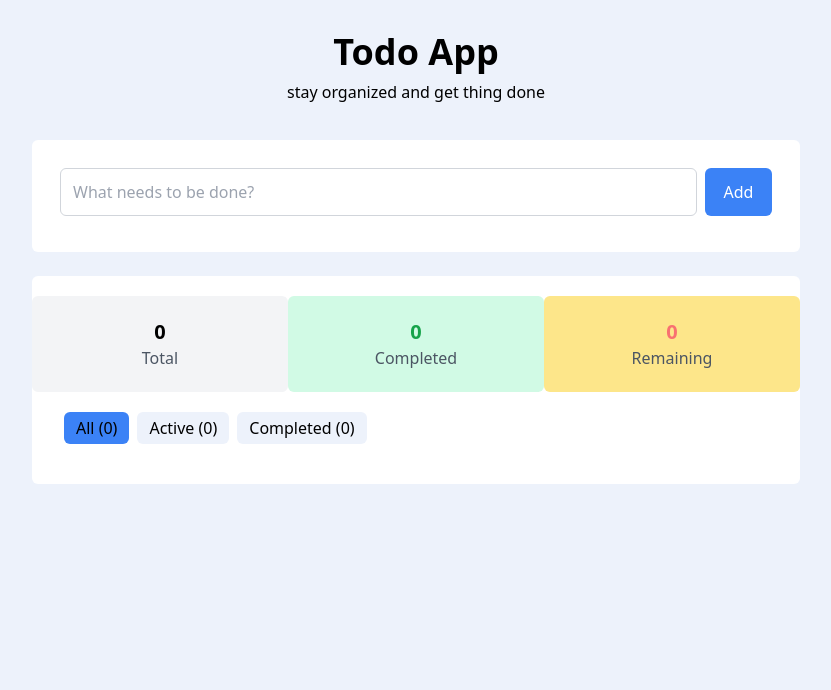
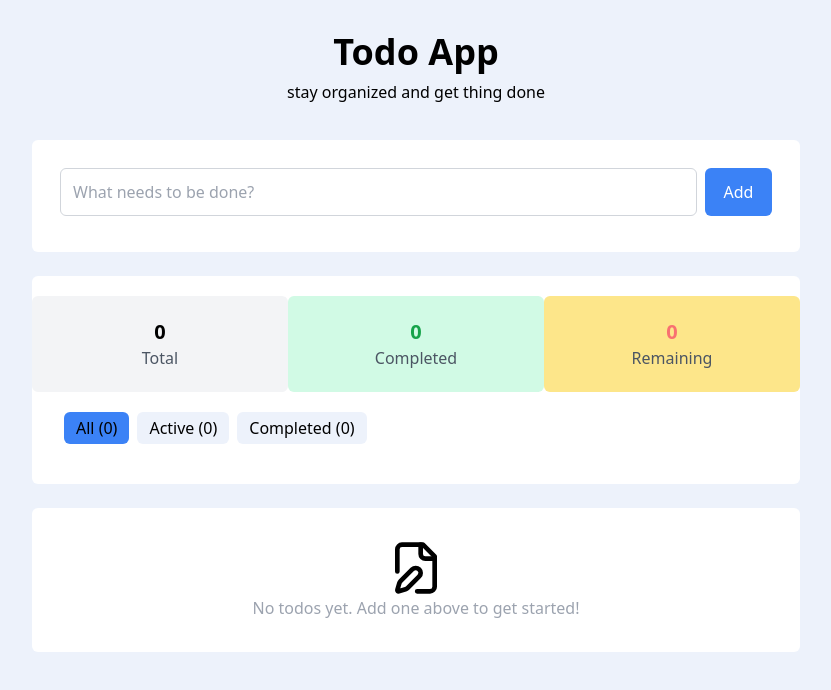
Before and after one commit to amjadhashmi/react-todo-app, a React (Vite) app: page / in a window 1280 px wide. Shown: the top 690 px of the page, without its empty margins (224-1055 px from the left). Built offline with nearby package versions, Linux system fonts and the light colour scheme.

Commit message:
add feedback area

```diff
--- a/src/App.jsx
+++ b/src/App.jsx
@@ -1,4 +1,4 @@
-import { Container, Edit, Trash2 } from "lucide-react";
+import { Container, Edit, FileEdit, Trash2 } from "lucide-react";
 
 export default function App() {
   return (
@@ -91,6 +91,18 @@ export default function App() {
 
 
 
+        {/*/////////////////////////////////////// FeedBack Div  ////////////////////////////////////////////*/}
+
+
+          <div className="w-3/5 h-36 bg-white mx-auto mt-6 flex flex-col items-center justify-center rounded-md">
+
+                <FileEdit className="h-14 w-14" />
+                <p className="text-gray-400"> No todos yet. Add one above to get started!</p>
+
+          </div>
+
+
+
     </div>
   )
 }
```
